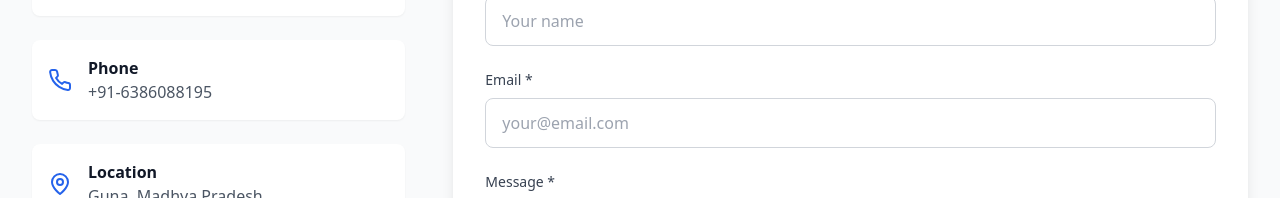
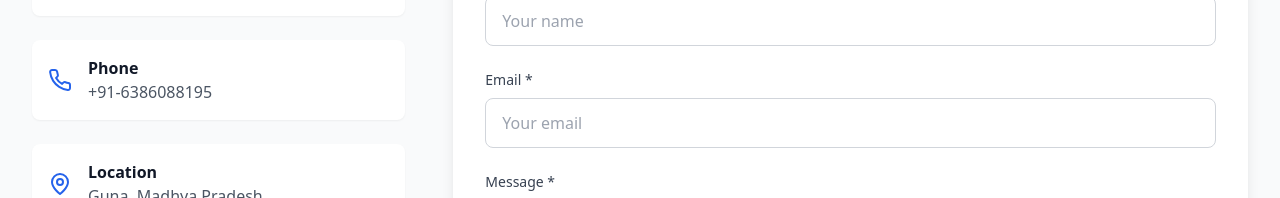
Before and after one commit to abhay221B009/Portfolio, a React (Vite) app: page /contact in a window 1280 px wide. Shown: the part 448-646 px from the top of the page. Built offline with nearby package versions, Linux system fonts and the light colour scheme.

Commit message:
added a actual mail service where i can recieve emails from visitors

```diff
--- a/package.json
+++ b/package.json
@@ -10,6 +10,7 @@
     "preview": "vite preview"
   },
   "dependencies": {
+    "@emailjs/browser": "^4.4.1",
     "axios": "^1.10.0",
     "framer-motion": "^12.23.6",
     "lucide-react": "^0.344.0",
--- a/src/pages/Contact.jsx
+++ b/src/pages/Contact.jsx
@@ -1,12 +1,13 @@
-import React, { useState } from 'react';
-import { motion } from 'framer-motion';
-import { Mail, Phone, MapPin, Send, CheckCircle } from 'lucide-react';
+import React, { useState } from "react";
+import { motion } from "framer-motion";
+import { Mail, Phone, MapPin, Send, CheckCircle } from "lucide-react";
+import emailjs from "@emailjs/browser";
 
 const Contact = () => {
   const [formData, setFormData] = useState({
-    name: '',
-    email: '',
-    message: ''
+    name: "",
+    email: "",
+    message: "",
   });
   const [isSubmitting, setIsSubmitting] = useState(false);
   const [isSubmitted, setIsSubmitted] = useState(false);
@@ -14,15 +15,15 @@ const Contact = () => {
 
   const handleChange = (e) => {
     const { name, value } = e.target;
-    setFormData(prev => ({
+    setFormData((prev) => ({
       ...prev,
-      [name]: value
+      [name]: value,
     }));
-    // Clear error when user starts typing
+
     if (errors[name]) {
-      setErrors(prev => ({
+      setErrors((prev) => ({
         ...prev,
-        [name]: ''
+        [name]: "",
       }));
     }
   };
@@ -31,19 +32,17 @@ const Contact = () => {
     const newErrors = {};
 
     if (!formData.name.trim()) {
-      newErrors.name = 'Name is required';
+      newErrors.name = "Name is required";
     }
-
     if (!formData.email.trim()) {
-      newErrors.email = 'Email is required';
+      newErrors.email = "Email is required";
     } else if (!/^[^\s@]+@[^\s@]+\.[^\s@]+$/.test(formData.email)) {
-      newErrors.email = 'Please enter a valid email address';
+      newErrors.email = "Please enter a valid email address";
     }
-
     if (!formData.message.trim()) {
-      newErrors.message = 'Message is required';
+      newErrors.message = "Message is required";
     } else if (formData.message.trim().length < 10) {
-      newErrors.message = 'Message must be at least 10 characters long';
+      newErrors.message = "Message must be at least 10 characters long";
     }
 
     return newErrors;
@@ -61,16 +60,22 @@ const Contact = () => {
     setIsSubmitting(true);
 
     try {
-      // Simulate API call
-      await new Promise(resolve => setTimeout(resolve, 2000));
-
-      // In a real application, you would send the data to your backend
-      console.log('Form submitted:', formData);
+      await emailjs.send(
+        "service_1e7wa6n", // ✅ Correct Service ID
+        "template_aizj9ya", // ✅ Correct Template ID
+        {
+          from_name: formData.name,
+          from_email: formData.email,
+          message: formData.message,
+        },
+        "J2InClGeJB8ce2tN7" // ✅ Correct Public Key
+      );
 
       setIsSubmitted(true);
-      setFormData({ name: '', email: '', message: '' });
+      setFormData({ name: "", email: "", message: "" });
     } catch (error) {
-      console.error('Error submitting form:', error);
+      console.error("EmailJS Error:", error);
+      alert("Something went wrong while sending the message. Try again.");
     } finally {
       setIsSubmitting(false);
     }
@@ -81,20 +86,20 @@ const Contact = () => {
       icon: <Mail className="w-6 h-6" />,
       title: "Email",
       content: "abhayrajchauhan.976@gmail.com",
-      link: "mailto:abhayrajchauhan.976@gmail.com"
+      link: "mailto:abhayrajchauhan.976@gmail.com",
     },
     {
       icon: <Phone className="w-6 h-6" />,
       title: "Phone",
       content: "+91-6386088195",
-      link: "tel:+916386088195"
+      link: "tel:+916386088195",
     },
     {
       icon: <MapPin className="w-6 h-6" />,
       title: "Location",
       content: "Guna, Madhya Pradesh",
-      link: "#"
-    }
+      link: "#",
+    },
   ];
 
   if (isSubmitted) {
@@ -127,7 +132,6 @@ const Contact = () => {
   return (
     <div className="pt-16 min-h-screen bg-gray-50 dark:bg-gray-900">
       <div className="max-w-7xl mx-auto px-4 sm:px-6 lg:px-8 py-20">
-        {/* Header */}
         <motion.div
           initial={{ opacity: 0, y: 20 }}
           animate={{ opacity: 1, y: 0 }}
@@ -138,12 +142,12 @@ const Contact = () => {
             Get In Touch
           </h1>
           <p className="text-xl text-gray-600 dark:text-gray-400 max-w-3xl mx-auto">
-            Have a project in mind? Let's discuss how we can work together to bring your ideas to life.
+            Have a project in mind? Let's discuss how we can work together to
+            bring your ideas to life.
           </p>
         </motion.div>
 
         <div className="grid grid-cols-1 lg:grid-cols-3 gap-12">
-          {/* Contact Information */}
           <motion.div
             initial={{ opacity: 0, x: -50 }}
             animate={{ opacity: 1, x: 0 }}
@@ -178,14 +182,16 @@ const Contact = () => {
             </div>
 
             <div className="bg-gradient-to-r from-blue-600 to-purple-600 text-white p-6 rounded-lg">
-              <h3 className="text-xl font-semibold mb-2">Let's Work Together!</h3>
+              <h3 className="text-xl font-semibold mb-2">
+                Let's Work Together!
+              </h3>
               <p className="text-blue-100">
-                I'm always excited to take on new challenges and collaborate on interesting projects.
+                I'm always excited to take on new challenges and collaborate on
+                interesting projects.
               </p>
             </div>
           </motion.div>
 
-          {/* Contact Form */}
           <motion.div
             initial={{ opacity: 0, x: 50 }}
             animate={{ opacity: 1, x: 0 }}
@@ -198,71 +204,34 @@ const Contact = () => {
               </h2>
 
               <form onSubmit={handleSubmit} className="space-y-6">
-                <div>
-                  <label htmlFor="name" className="block text-sm font-medium text-gray-700 dark:text-gray-300 mb-2">
-                    Name *
-                  </label>
-                  <input
-                    type="text"
+                <InputField
                   id="name"
-                    name="name"
+                  label="Name *"
                   value={formData.name}
                   onChange={handleChange}
-                    className={`w-full px-4 py-3 border rounded-lg focus:ring-2 focus:ring-blue-500 focus:border-blue-500 dark:bg-gray-700 dark:border-gray-600 dark:text-white transition-colors ${
-                      errors.name ? 'border-red-500' : 'border-gray-300 dark:border-gray-600'
-                    }`}
-                    placeholder="Your name"
+                  error={errors.name}
                 />
-                  {errors.name && (
-                    <p className="mt-1 text-sm text-red-500">{errors.name}</p>
-                  )}
-                </div>
-
-                <div>
-                  <label htmlFor="email" className="block text-sm font-medium text-gray-700 dark:text-gray-300 mb-2">
-                    Email *
-                  </label>
-                  <input
+                <InputField
+                  id="email"
+                  label="Email *"
                   type="email"
-                    id="email"
-                    name="email"
                   value={formData.email}
                   onChange={handleChange}
-                    className={`w-full px-4 py-3 border rounded-lg focus:ring-2 focus:ring-blue-500 focus:border-blue-500 dark:bg-gray-700 dark:border-gray-600 dark:text-white transition-colors ${
-                      errors.email ? 'border-red-500' : 'border-gray-300 dark:border-gray-600'
-                    }`}
-                    placeholder="your@email.com"
+                  error={errors.email}
                 />
-                  {errors.email && (
-                    <p className="mt-1 text-sm text-red-500">{errors.email}</p>
-                  )}
-                </div>
-
-                <div>
-                  <label htmlFor="message" className="block text-sm font-medium text-gray-700 dark:text-gray-300 mb-2">
-                    Message *
-                  </label>
-                  <textarea
+                <TextAreaField
                   id="message"
-                    name="message"
+                  label="Message *"
                   value={formData.message}
                   onChange={handleChange}
-                    rows={6}
-                    className={`w-full px-4 py-3 border rounded-lg focus:ring-2 focus:ring-blue-500 focus:border-blue-500 dark:bg-gray-700 dark:border-gray-600 dark:text-white transition-colors resize-none ${
-                      errors.message ? 'border-red-500' : 'border-gray-300 dark:border-gray-600'
-                    }`}
-                    placeholder="Tell me about your project..."
-                  ></textarea>
-                  {errors.message && (
-                    <p className="mt-1 text-sm text-red-500">{errors.message}</p>
-                  )}
-                </div>
+                  error={errors.message}
+                />
 
                 <button
                   type="submit"
                   disabled={isSubmitting}
                   className={`w-full px-6 py-3 bg-blue-600 text-white rounded-lg font-medium hover:bg-blue-700 focus:ring-2 focus:ring-blue-500 focus:ring-offset-2 transition-colors flex items-center justify-center ${
-                    isSubmitting ? 'opacity-50 cursor-not-allowed' : ''
+                    isSubmitting ? "opacity-50 cursor-not-allowed" : ""
                   }`}
                 >
                   {isSubmitting ? (
@@ -286,4 +255,50 @@ const Contact = () => {
   );
 };
 
+const InputField = ({ id, label, type = "text", value, onChange, error }) => (
+  <div>
+    <label
+      htmlFor={id}
+      className="block text-sm font-medium text-gray-700 dark:text-gray-300 mb-2"
+    >
+      {label}
+    </label>
+    <input
+      type={type}
+      id={id}
+      name={id}
+      value={value}
+      onChange={onChange}
+      className={`w-full px-4 py-3 border rounded-lg focus:ring-2 focus:ring-blue-500 dark:bg-gray-700 dark:text-white transition-colors ${
+        error ? "border-red-500" : "border-gray-300 dark:border-gray-600"
+      }`}
+      placeholder={`Your ${id}`}
+    />
+    {error && <p className="mt-1 text-sm text-red-500">{error}</p>}
+  </div>
+);
+
+const TextAreaField = ({ id, label, value, onChange, error }) => (
+  <div>
+    <label
+      htmlFor={id}
+      className="block text-sm font-medium text-gray-700 dark:text-gray-300 mb-2"
+    >
+      {label}
+    </label>
+    <textarea
+      id={id}
+      name={id}
+      value={value}
+      onChange={onChange}
+      rows={6}
+      className={`w-full px-4 py-3 border rounded-lg focus:ring-2 focus:ring-blue-500 dark:bg-gray-700 dark:text-white transition-colors resize-none ${
+        error ? "border-red-500" : "border-gray-300 dark:border-gray-600"
+      }`}
+      placeholder="Tell me about your project..."
+    ></textarea>
+    {error && <p className="mt-1 text-sm text-red-500">{error}</p>}
+  </div>
+);
+
 export default Contact;
```
Also changed, not shown: 1 other file (tests, documents, lock files or other folders). Lines whose indentation alone changed are shown as unchanged.
